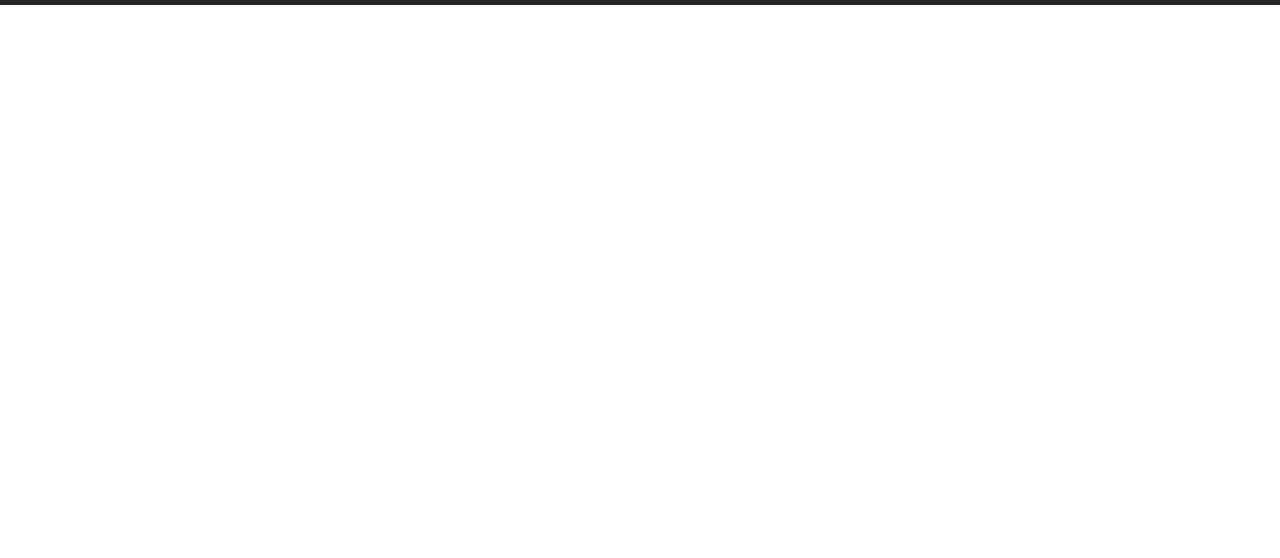
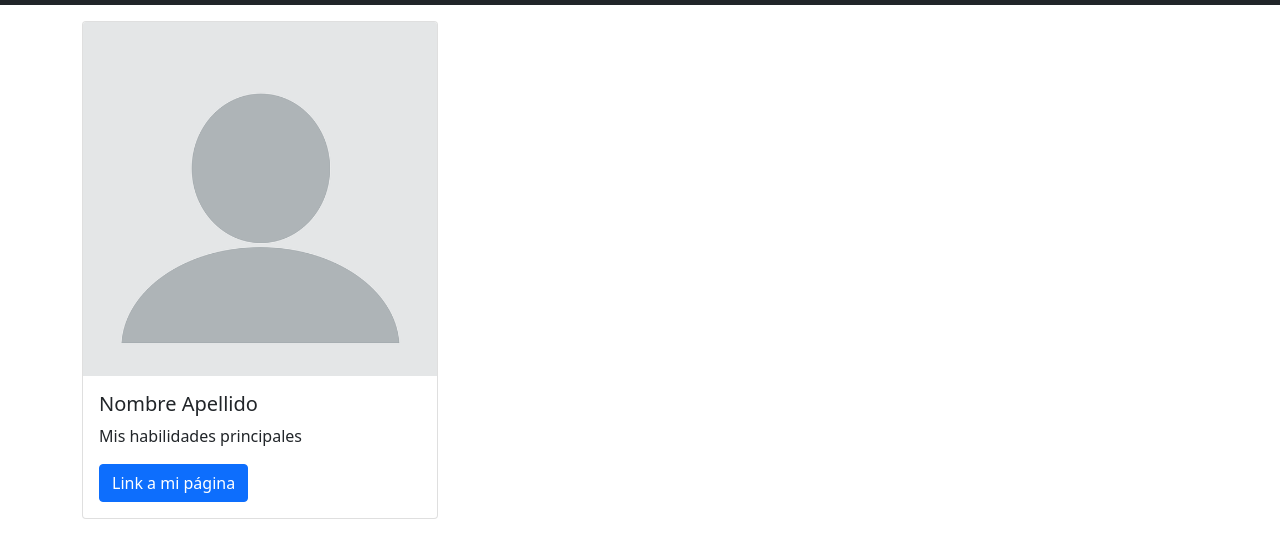
Before and after one commit to KarlHeitmann/g49_talentos, a plain HTML site: page index.html in a window 1280 px wide. Shown: the part 60-618 px from the top of the page. Drawn offline with nearby package versions, Linux system fonts and the light colour scheme.

Commit message:
agregada una card de ejemplo

```diff
--- a/index.html
+++ b/index.html
@@ -7,6 +7,7 @@
 
     <!-- Bootstrap CSS -->
     <link href="https://cdn.jsdelivr.net/npm/bootstrap@5.0.2/dist/css/bootstrap.min.css" rel="stylesheet" integrity="sha384-EVSTQN3/azprG1Anm3QDgpJLIm9Nao0Yz1ztcQTwFspd3yD65VohhpuuCOmLASjC" crossorigin="anonymous">
+    <link rel="stylesheet" href="https://cdn.jsdelivr.net/npm/bootstrap-icons@1.5.0/font/bootstrap-icons.css">
 
     <title>Talentos G49!</title>
   </head>
@@ -38,6 +39,22 @@
       </div>
     </nav>
 
+    <!-- Usuarios -->
+    <div class="container">
+      <div class="row my-3">
+        <div class="col-sm-4">
+          <div class="card">
+            <img src="./assets/img/blank-profile-picture-973460_640.png" class="card-img-top" alt="Blank profile">
+            <div class="card-body">
+              <h5 class="card-title">Nombre Apellido</h5>
+              <p class="card-text">Mis habilidades principales</p>
+              <a href="#" class="btn btn-primary">Link a mi página</a>
+            </div>
+          </div>
+        </div>
+      </div>
+    </div>
+
     <!-- Optional JavaScript; choose one of the two! -->
 
     <!-- Option 1: Bootstrap Bundle with Popper -->
```
Also changed, not shown: assets/img/blank-profile-picture-973460_640.png (added).
